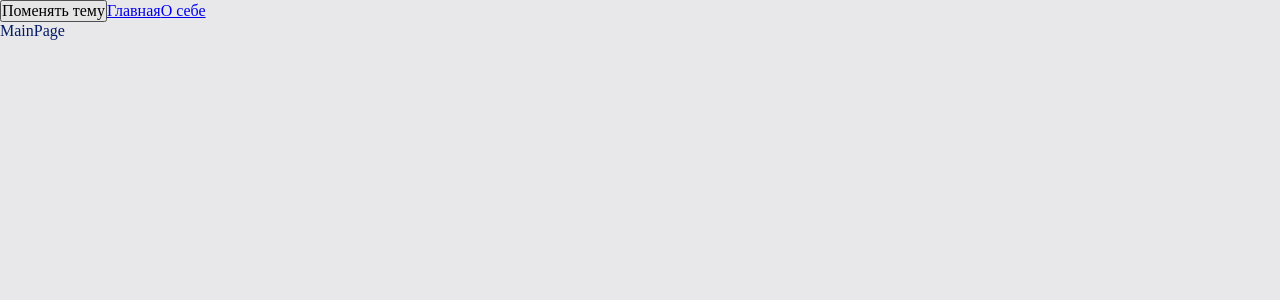
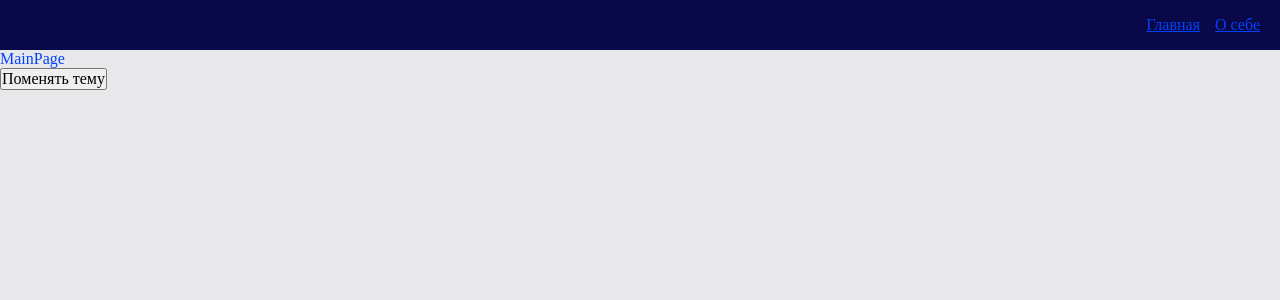
Before and after one commit to AhmedToldiev/Production-project, a React app: page / in a window 1280 px wide. Shown: the top 300 px of the page. Built offline with nearby package versions, Linux system fonts and the light colour scheme.

Commit message:
сделал навбар

```diff
--- a/src/app/App.tsx
+++ b/src/app/App.tsx
@@ -1,20 +1,17 @@
-import { Route, Routes } from 'react-router-dom';
 import './styles/index.scss';
-import { Link } from 'react-router-dom';
-import { Suspense } from 'react';
 import classNames from 'shared/config/lib/classnames/classNames';
 import { useTheme } from 'app/providers/ThemeProvider';
 import { AppRouter } from './router';
+import { Navbar } from 'widgets/Navbar';
 
 export default function App() {
 	const { theme, toggleTheme } = useTheme();
 
 	return (
 		<div className={classNames('app', {}, [theme])}>
+			<Navbar />
+			<AppRouter />
 			<button onClick={toggleTheme}>Поменять тему</button>
-			<Link to={'/'}>Главная</Link>
-			<Link to={'/about'}>О себе</Link>
-			<AppRouter />
 		</div>
 	);
 }
--- a/src/app/styles/themes/dark.scss
+++ b/src/app/styles/themes/dark.scss
@@ -1,6 +1,10 @@
 .app.dark {
-  --bg-color: #090949;
+	--bg-color: #090949;
+	--inverted-bg-color: #e8e8ea;
 
-  --primary-color: #049604;
-  --secondary-color: #04ff04;
+	--primary-color: #049604;
+	--secondary-color: #04ff04;
+
+	--inverted-primary-color: #0232c2;
+	--inverted-secondary-color: #0452ff;
 }
--- a/src/app/styles/themes/normal.scss
+++ b/src/app/styles/themes/normal.scss
@@ -1,6 +1,9 @@
 .app.light {
 	--bg-color: #e8e8ea;
+    --inverted-bg-color: #090949;
+    --primary-color: #0441fa;
+    --secondary-color: #0449e0;
 
-    --primary-color: #041c65;
-    --secondary-color: #0449e0;
+    --inverted-primary-color: #049604;
+	--inverted-secondary-color: #04ff04;
 }
--- a/src/app/styles/variables/global.scss
+++ b/src/app/styles/variables/global.scss
@@ -8,4 +8,6 @@
 	--font-line-l: 32px;
 
 	--font-l: var(--font-size-l) / var(--font-line-l) var(--font-family-main);
+
+	--navbar-height: 50px;
 }
--- a/src/shared/config/lib/classnames/classNames.ts
+++ b/src/shared/config/lib/classnames/classNames.ts
@@ -4,12 +4,12 @@
 
 export default function classNames(
 	cls: string,
-	mods: Mods,
-	additional: string[]
+	mods: Mods = {},
+	additional: string[] = []
 ): string {
 	return [
 		cls,
-		...additional,
+		...additional.filter(Boolean),
 		Object.entries(mods)
 			.filter(([classNames, value]) => Boolean(value))
 			.map(([className]) => className),
--- /dev/null
+++ b/src/shared/ui/AppLink/AppLink.module.scss
@@ -0,0 +1,11 @@
+.Applink {
+	color: var(--primary-color);
+}
+
+.primary {
+	color: var(--primary-color);
+}
+
+.secondary {
+  color: var(--inverted-secondary-color);
+}
--- /dev/null
+++ b/src/shared/ui/AppLink/AppLink.tsx
@@ -0,0 +1,32 @@
+import classNames from 'shared/config/lib/classnames/classNames';
+import cls from './AppLink.module.scss';
+import { Link, LinkProps } from 'react-router-dom';
+import { FC } from 'react';
+
+export enum AppLinkTheme {
+	PRIMARY = 'primary',
+	SECONDARY = 'secondary',
+}
+interface AppLinkProps extends LinkProps {
+	className?: string;
+	theme?: 'primary' | 'secondary';
+}
+
+export const AppLink: FC<AppLinkProps> = props => {
+	const {
+		to,
+		className,
+		children,
+		theme = AppLinkTheme.PRIMARY,
+		...otherProps
+	} = props;
+	return (
+		<Link
+			to={to}
+			className={classNames(cls.AppLink, {}, [className, cls[theme]])}
+			{...otherProps}
+		>
+			{children}
+		</Link>
+	);
+};
--- /dev/null
+++ b/src/widgets/Navbar/index.tsx
@@ -0,0 +1,3 @@
+import { Navbar } from './ui/Navbar';
+
+export { Navbar };
--- /dev/null
+++ b/src/widgets/Navbar/ui/Navbar.module.scss
@@ -0,0 +1,14 @@
+.Navbar {
+	width: 100%;
+	height: var(--navbar-height);
+	background: var(--inverted-bg-color);
+	display: flex;
+	align-items: center;
+	padding: 20px;
+}
+.links {
+	margin-left: auto;
+}
+.mainLink {
+	margin-right: 15px;
+}
--- /dev/null
+++ b/src/widgets/Navbar/ui/Navbar.tsx
@@ -0,0 +1,25 @@
+import classNames from 'shared/config/lib/classnames/classNames';
+import cls from './Navbar.module.scss';
+import { AppLink, AppLinkTheme } from 'shared/ui/AppLink/AppLink';
+
+interface NavbarProps {
+	className?: string;
+}
+export function Navbar({ className }: NavbarProps) {
+	return (
+		<div className={classNames(cls.Navbar, {}, [className])}>
+			<div className={classNames(cls.links)}>
+				<AppLink
+					theme={AppLinkTheme.PRIMARY}
+					className={classNames(cls.mainLink)}
+					to={'/'}
+				>
+					Главная
+				</AppLink>
+				<AppLink theme={AppLinkTheme.PRIMARY} to={'/about'}>
+					О себе
+				</AppLink>
+			</div>
+		</div>
+	);
+}
```
